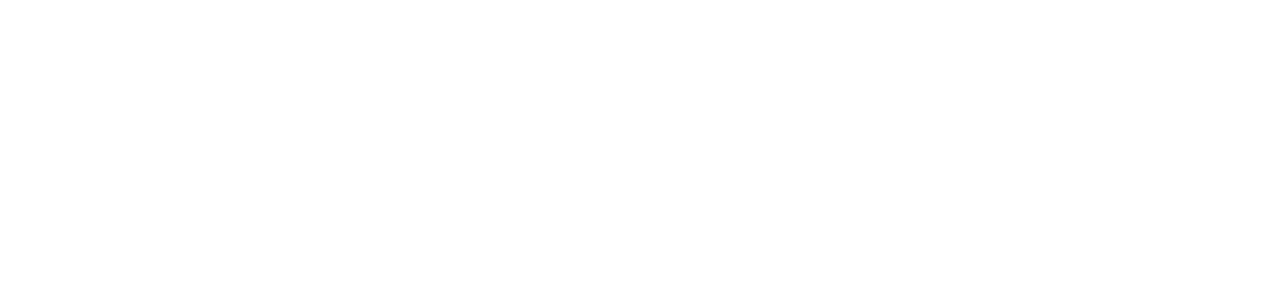
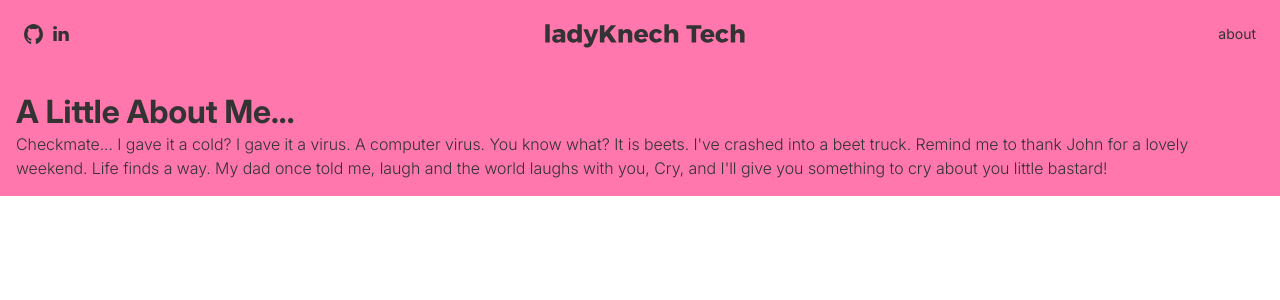
Before and after one commit to jmknec/lkt-portfolio, a React (Vite) app: page /about in a window 1280 px wide. Before the commit this address had no page. Shown: the top 300 px of the page. Built offline with nearby package versions, Linux system fonts and the light colour scheme.

Commit message:
create about page

```diff
--- a/src/App.jsx
+++ b/src/App.jsx
@@ -1,6 +1,7 @@
 import { BrowserRouter, Routes, Route } from "react-router-dom";
 import "./App.scss";
 import HomePage from "./pages/HomePage/HomePage";
+import AboutPage from "./pages/AboutPage/AboutPage";
 
 function App() {
   return (
@@ -8,6 +9,7 @@
       <div className="app-container">
         <Routes>
           <Route path="/" element={<HomePage />} />
+          <Route path="about" element={<AboutPage />} />
         </Routes>
       </div>
     </BrowserRouter>
--- a/src/components/Header/Header.jsx
+++ b/src/components/Header/Header.jsx
@@ -43,7 +43,9 @@
           <nav className="header__site-nav">
             <ul className="header__list">
               <li className="header__nav-item">
-                <Link className="header__link">about</Link>
+                <Link className="header__link" to={"about"}>
+                  about
+                </Link>
               </li>
               {/* <li className="header__nav-item">
                 <Link className="header__link">work</Link>
--- /dev/null
+++ b/src/pages/AboutPage/AboutPage.jsx
@@ -0,0 +1,18 @@
+import "./AboutPage.scss";
+import Header from "../../components/Header/Header";
+import Banner from "../../components/Banner/Banner";
+
+export default function AboutPage() {
+  return (
+    <>
+      <Header headerClass="header header--about" />
+      <main className="main main--about">
+        <Banner
+          bannerClass="banner banner--about"
+          title="A Little About Me..."
+          intro="Checkmate... I gave it a cold? I gave it a virus. A computer virus. You know what? It is beets. I've crashed into a beet truck. Remind me to thank John for a lovely weekend. Life finds a way. My dad once told me, laugh and the world laughs with you, Cry, and I'll give you something to cry about you little bastard!"
+        />
+      </main>
+    </>
+  );
+}
--- /dev/null
+++ b/src/pages/AboutPage/AboutPage.scss
@@ -0,0 +1,15 @@
+@use "../../styles/partials/variables" as *;
+@use "../../styles/partials/mixins" as *;
+@use "../../styles/partials/typography" as *;
+
+.header--about {
+  background-color: $lkt-pink;
+}
+
+.main--about {
+  background-color: $lkt-lt-pink;
+}
+
+.banner--about {
+  background-color: $lkt-pink;
+}
```
